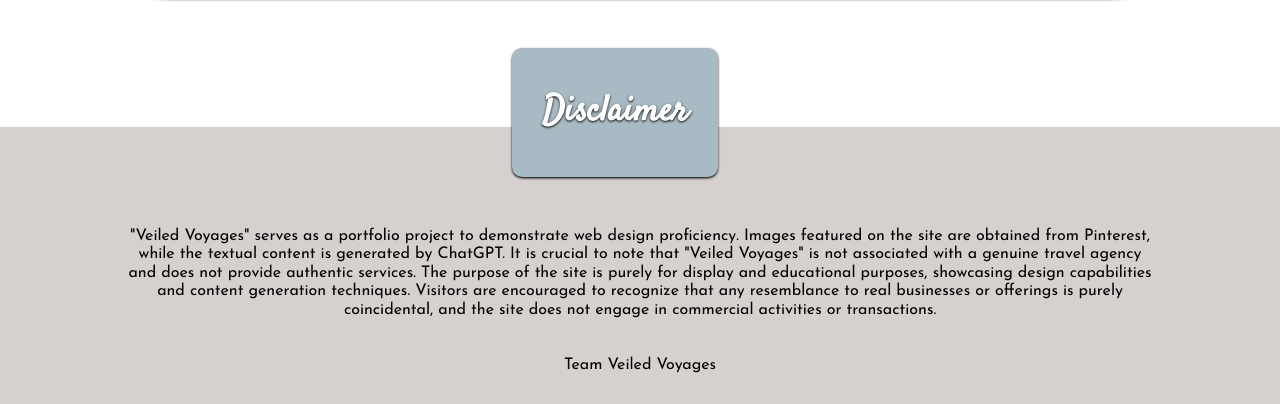
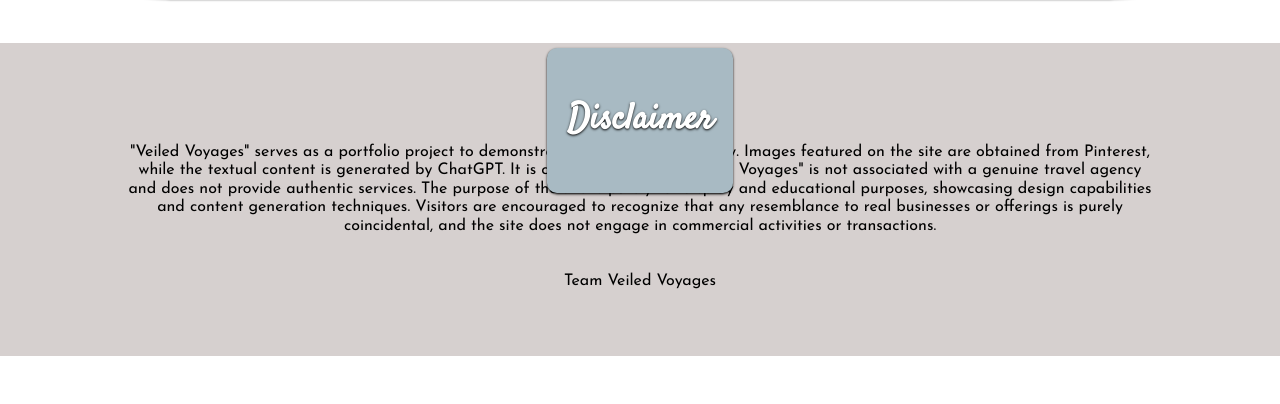
Before and after one commit to ashneeeet/DISCLAIMER, a plain HTML site: page index.html in a window 1280 px wide. Shown: the part 172-576 px from the top of the page. Drawn offline with nearby package versions, Linux system fonts and the light colour scheme.

Commit message:
Update style.css

```diff
--- a/style.css
+++ b/style.css
@@ -61,16 +61,19 @@ header {
 
 /* Disclaimer Block Starts*/
 .disc{
-    padding: 2px 30px;
+    padding: 10px 20px;
     background-color: #A8BAC3;
-    display: inline-block;
-    margin-top: 50px;
-    margin-left:40%;
+    display: flex;
+    justify-content: center;
+    align-items: center;
+    text-align: center;
+    width: fit-content;
+    margin: 50px auto;
     position: relative;
     box-shadow:0 0.08rem 0.15rem black;
     border-radius: 10px;
     z-index: 1;
-
+    margin-bottom: -150px;
 }
 
 .disc p{
```
